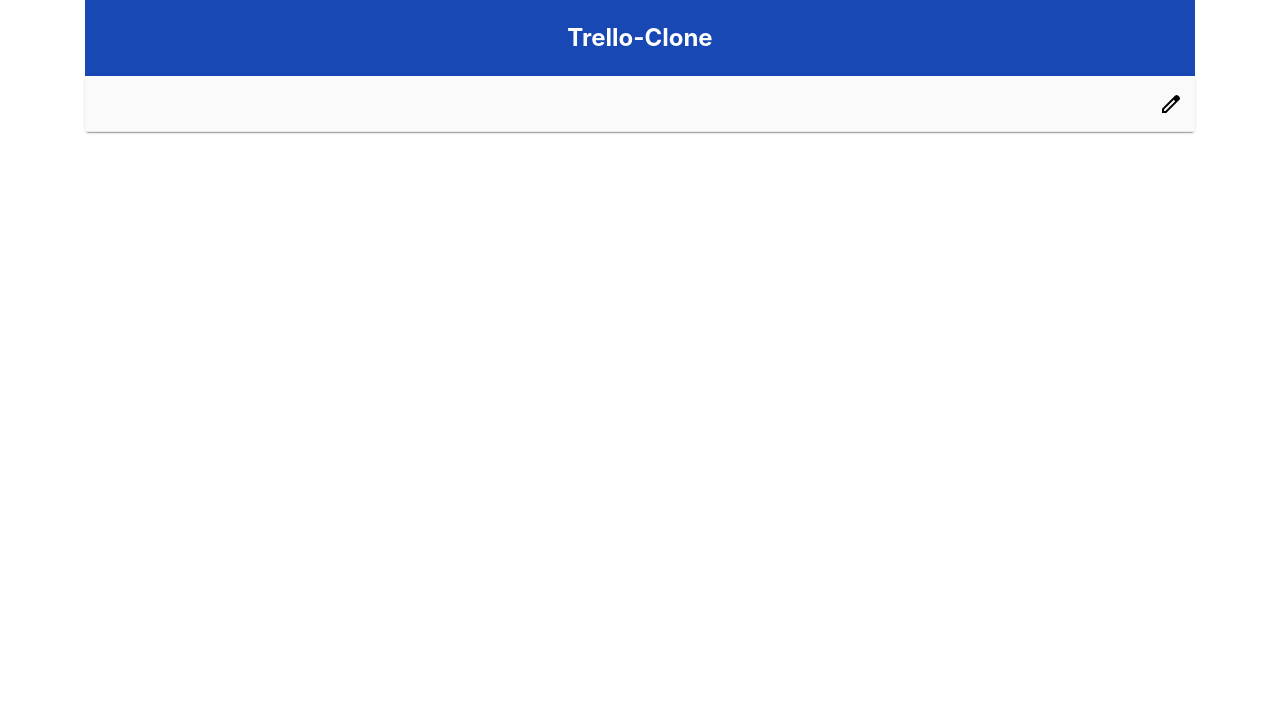
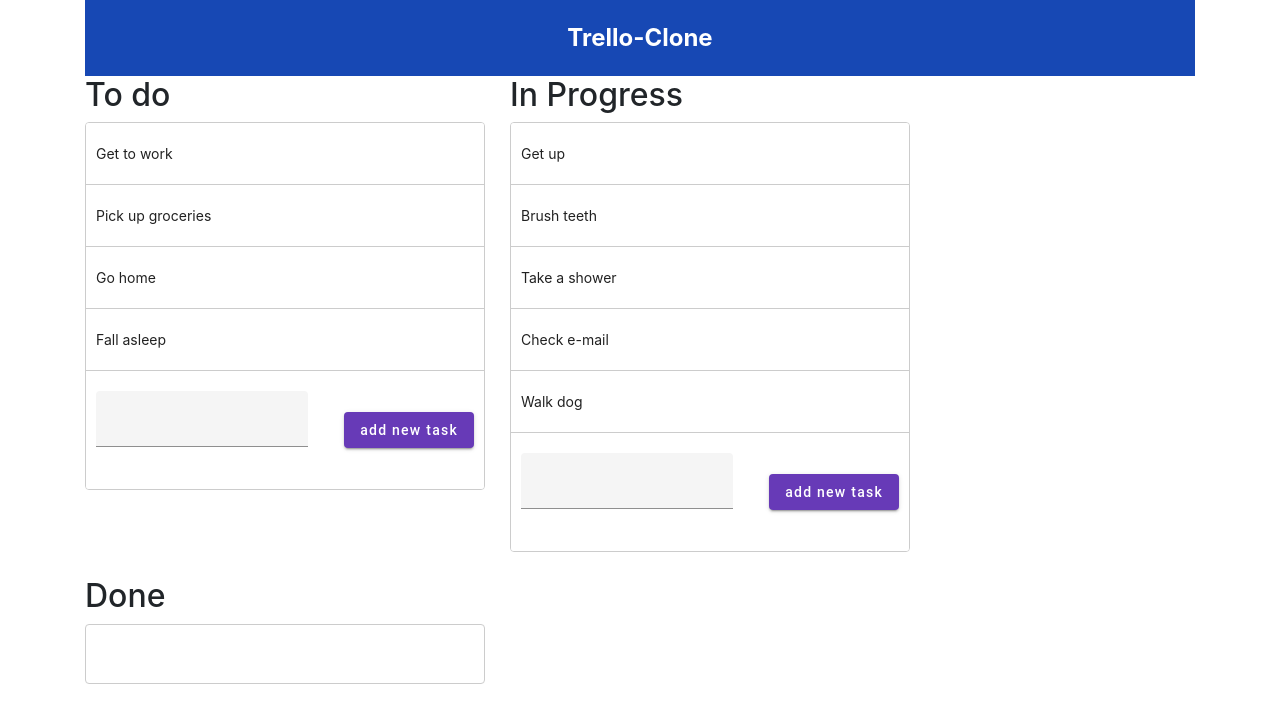
Before and after one commit to ChinmayPAt/PWA, an Angular app: page / in a window 1280 px wide. Shown: the top 722 px of the page. Built offline with nearby package versions, Linux system fonts and the light colour scheme.

Commit message:
used reactive forms to initialize task

```diff
--- a/src/app/app.component.html
+++ b/src/app/app.component.html
@@ -2,5 +2,5 @@
   <header class="header">
     <div class="logo">Trello-Clone</div>
   </header>
-  <app-card></app-card>
+  <app-board></app-board>
 </div>
--- a/src/app/components/card/card.component.html
+++ b/src/app/components/card/card.component.html
@@ -1,8 +1,9 @@
 <mat-card>
   <mat-card-content>
-    <mat-form-field class="card-form" (mouseleave)="cannotEdit = true">
-      <input matInput class="card-input" [disabled]="cannotEdit">
-      <button matSuffix mat-icon-button (click)="editTask()"><mat-icon matSuffix class="card-icon"><img src="assets/edit.svg"></mat-icon></button>
+    <mat-form-field class="card-form" (mouseleave)="disableEdit()">
+      <input matInput class="card-input" [formControl]="task">
+      <button matSuffix mat-icon-button (click)="editTask()"><mat-icon matSuffix class="card-icon"><img
+            src="assets/edit.svg"></mat-icon></button>
     </mat-form-field>
   </mat-card-content>
 </mat-card>
--- a/src/app/components/card/card.component.ts
+++ b/src/app/components/card/card.component.ts
@@ -1,4 +1,5 @@
-import { Component, OnInit } from '@angular/core';
+import { Component, Input, OnInit, SimpleChanges } from '@angular/core';
+import { FormControl } from '@angular/forms';
 
 @Component({
   selector: 'app-card',
@@ -6,13 +7,24 @@ import { Component, OnInit } from '@angular/core';
   styleUrls: ['./card.component.scss'],
 })
 export class CardComponent implements OnInit {
-  cannotEdit: boolean = true;
+  @Input() value: any;
+  task = new FormControl({ value: '', disabled: true });
   constructor() {}
 
   ngOnInit(): void {}
 
+  ngOnChanges(changes: SimpleChanges): void {
+    //Called before any other lifecycle hook. Use it to inject dependencies, but avoid any serious work here.
+    //Add '${implements OnChanges}' to the class.
+    this.task.setValue(changes.value.currentValue);
+  }
+
   editTask() {
-    this.cannotEdit = false;
+    this.task.enable();
     console.log('opened modal');
   }
+
+  disableEdit() {
+    this.task.disable();
+  }
 }
```
